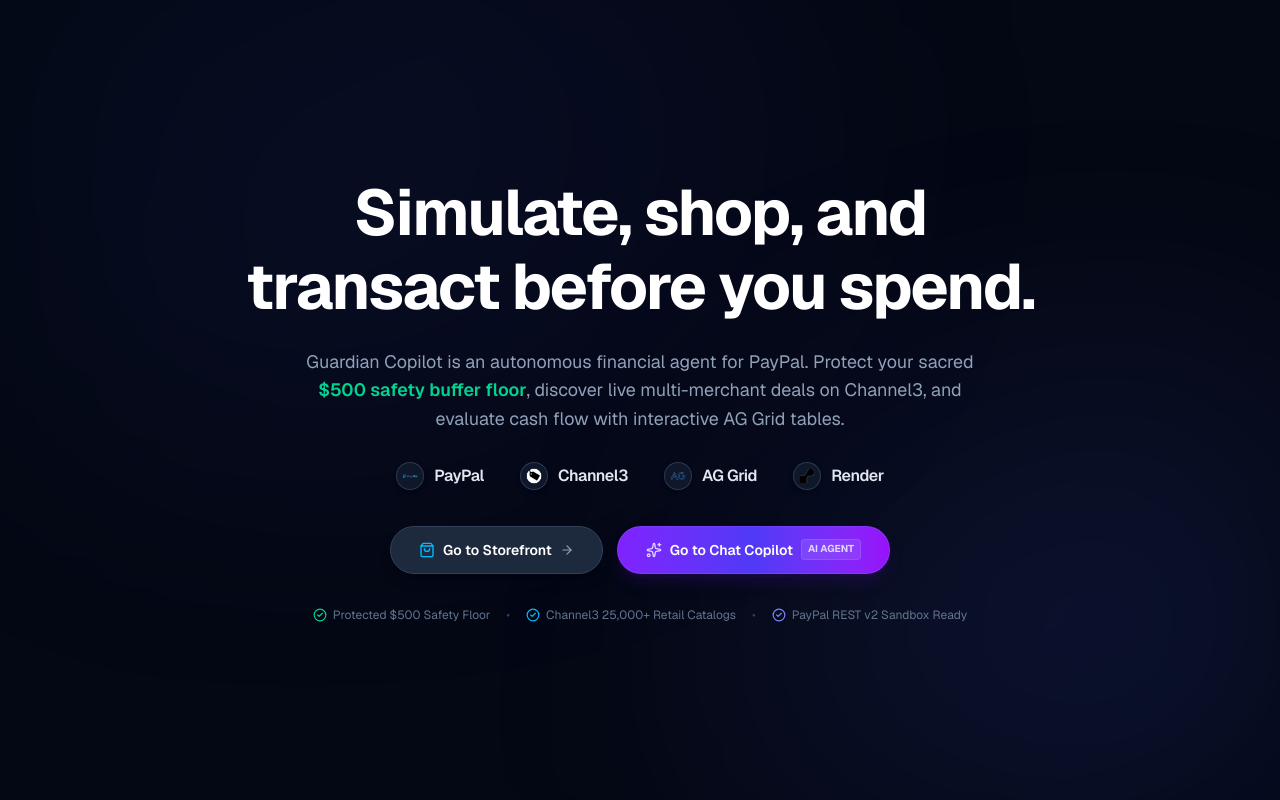
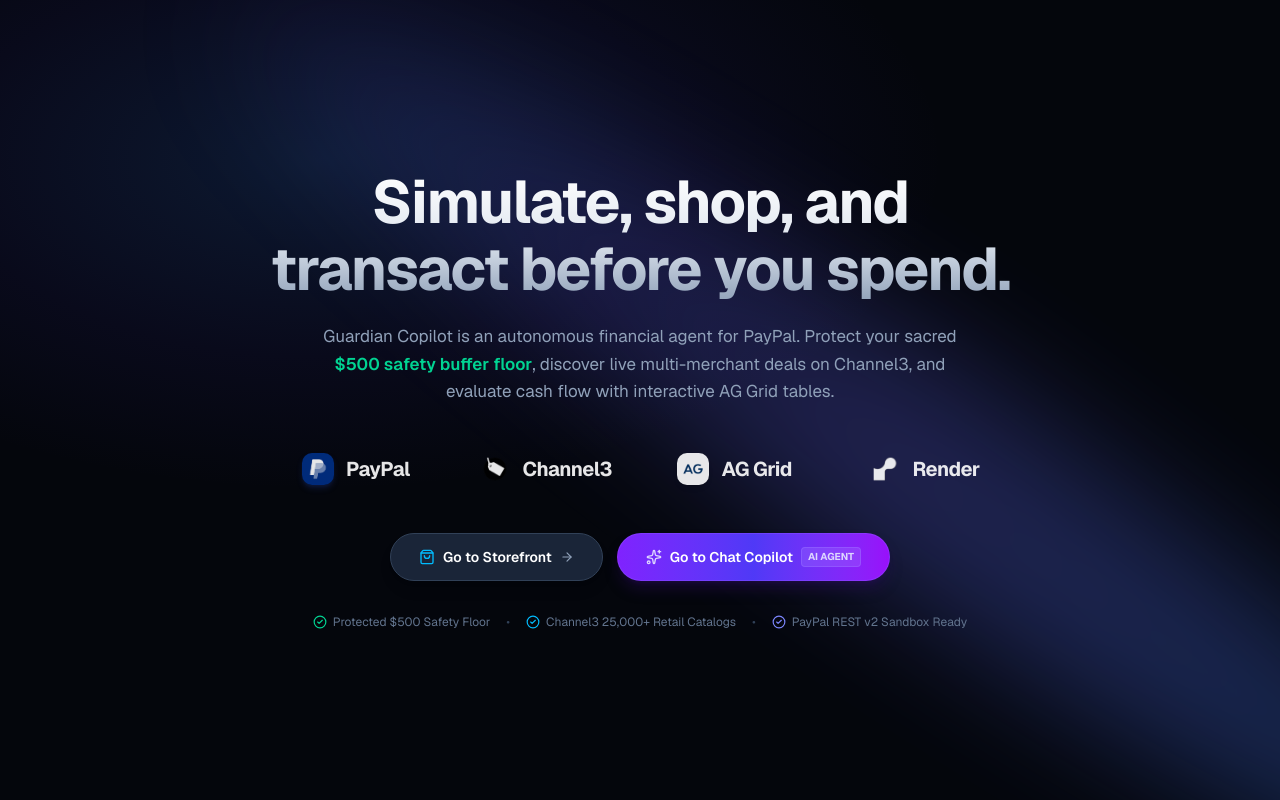
Before and after one commit to HardikBorkar/Can-I-Buy-It-, a Next.js app: page / in a window 1280 px wide. Built offline with nearby package versions, Linux system fonts and the light colour scheme.

Commit message:
feat(landing): integrate Hardik's final spotlight landing page design with custom brand wordmarks

```diff
--- a/app/page.tsx
+++ b/app/page.tsx
@@ -5,7 +5,7 @@ import { LandingHero } from "@/components/landing-hero";
 
 export default function HomePage() {
   return (
-    <main className="min-h-screen w-full flex flex-col bg-[#060c18] text-slate-100 font-sans selection:bg-blue-600 selection:text-white">
+    <main className="min-h-screen w-full flex flex-col bg-[#04060c] text-slate-100 font-sans selection:bg-blue-600 selection:text-white">
       <LandingHero />
     </main>
   );
--- a/components/landing-hero.tsx
+++ b/components/landing-hero.tsx
@@ -8,13 +8,35 @@ import { Sparkles, ShoppingBag, ArrowRight, CheckCircle2 } from "lucide-react";
 type Platform = {
   word: string;
   logoUrl: string;
+  wrapperClass: string;
+  imgClass: string;
 };
 
 const platforms: Platform[] = [
-  { word: "PayPal", logoUrl: "/logos/clean/paypal.png" },
-  { word: "Channel3", logoUrl: "/logos/clean/channel3.png" },
-  { word: "AG Grid", logoUrl: "/logos/clean/aggrid.png" },
-  { word: "Render", logoUrl: "/logos/clean/render.png" },
+  {
+    word: "PayPal",
+    logoUrl: "/logos/clean/paypal-square.png",
+    wrapperClass: "size-8 rounded-lg overflow-hidden shadow-md shadow-blue-950/60 shrink-0",
+    imgClass: "size-full object-cover",
+  },
+  {
+    word: "Channel3",
+    logoUrl: "/logos/clean/channel3.png",
+    wrapperClass: "size-8 flex items-center justify-center shrink-0",
+    imgClass: "size-7 object-contain invert",
+  },
+  {
+    word: "AG Grid",
+    logoUrl: "/logos/clean/aggrid.png",
+    wrapperClass: "size-8 rounded-lg bg-white p-1 flex items-center justify-center shadow-md shrink-0",
+    imgClass: "size-full object-contain",
+  },
+  {
+    word: "Render",
+    logoUrl: "/logos/clean/render.png",
+    wrapperClass: "size-8 flex items-center justify-center shrink-0",
+    imgClass: "size-7 object-contain invert",
+  },
 ];
 
 const EASE_OUT = [0.215, 0.61, 0.355, 1] as const;
@@ -25,59 +47,110 @@ export function LandingHero() {
   const fadeUp = (delay: number) => ({
     initial: reduceMotion ? false : { opacity: 0, y: 12 },
     animate: { opacity: 1, y: 0 },
-    transition: { duration: 0.7, ease: EASE_OUT, delay },
+    transition: { duration: 0.65, ease: EASE_OUT, delay },
   });
 
   return (
-    <div className="relative isolate flex min-h-screen w-full items-center justify-center overflow-hidden px-4 py-16 sm:py-24 sm:px-8 bg-[#040814] font-sans">
-      {/* Ambient Gradient Glows (Matching Hardik's Clean Design) */}
-      <div className="absolute top-1/4 left-1/3 -translate-x-1/2 -translate-y-1/2 w-[650px] h-[380px] bg-gradient-to-br from-sky-500/10 via-indigo-600/10 to-transparent blur-[140px] pointer-events-none -z-10" />
-      <div className="absolute bottom-0 right-0 w-[550px] h-[450px] bg-gradient-to-tl from-blue-600/18 via-indigo-500/10 to-transparent blur-[130px] pointer-events-none -z-10" />
+    <div className="relative isolate flex min-h-screen w-full items-center justify-center overflow-hidden px-4 py-16 sm:py-24 sm:px-8 bg-[#04060c] font-sans">
+      {/* Diagonal Spotlight Beam */}
+      <svg
+        aria-hidden="true"
+        className="pointer-events-none absolute -top-40 left-[-15%] -z-10 h-[145vh] w-[145vw] opacity-90 sm:-top-32 sm:-left-10"
+        xmlns="http://www.w3.org/2000/svg"
+        viewBox="0 0 3787 2842"
+        fill="none"
+      >
+        <g filter="url(#hero-spotlight-blur)">
+          <ellipse
+            cx="1924.71"
+            cy="273.501"
+            rx="1924.71"
+            ry="273.501"
+            transform="matrix(-0.822377 -0.568943 -0.568943 0.822377 3631.88 2291.09)"
+            fill="url(#hero-spotlight-grad)"
+            fillOpacity="0.32"
+          />
+        </g>
+        <defs>
+          <filter
+            id="hero-spotlight-blur"
+            x="0.860352"
+            y="0.838989"
+            width="3785.16"
+            height="2840.26"
+            filterUnits="userSpaceOnUse"
+            colorInterpolationFilters="sRGB"
+          >
+            <feFlood floodOpacity="0" result="BackgroundImageFix" />
+            <feBlend mode="normal" in="SourceGraphic" in2="BackgroundImageFix" result="shape" />
+            <feGaussianBlur stdDeviation="151" result="effect1_foregroundBlur" />
+          </filter>
+          <linearGradient id="hero-spotlight-grad" x1="0%" y1="0%" x2="100%" y2="0%">
+            <stop offset="0%" stopColor="#3b82f6" />
+            <stop offset="50%" stopColor="#6366f1" />
+            <stop offset="100%" stopColor="#1e1b4b" />
+          </linearGradient>
+        </defs>
+      </svg>
 
-      <div className="pointer-events-none mx-auto flex max-w-[1100px] flex-col items-center text-center antialiased">
-        {/* Clean Hero Headline */}
+      {/* Soft Top-Left Radial Spotlight Ambient */}
+      <div
+        aria-hidden="true"
+        className="pointer-events-none absolute inset-0 -z-10 bg-[radial-gradient(ellipse_65%_55%_at_25%_20%,rgba(59,130,246,0.16),rgba(67,56,202,0.08)_45%,transparent_75%)]"
+      />
+
+      <div className="mx-auto flex max-w-[1040px] flex-col items-center text-center antialiased">
+        {/* Main Spotlight Headline */}
         <motion.h1
-          {...fadeUp(0.15)}
-          className="max-w-[800px] text-[clamp(36px,5.2vw,64px)] leading-[1.15] font-bold tracking-[-0.03em] text-white font-sans"
+          {...fadeUp(0.05)}
+          className="max-w-[22ch] bg-gradient-to-b from-white via-slate-200 to-slate-400 bg-clip-text text-[clamp(34px,5vw,60px)] leading-[1.12] font-bold tracking-[-0.03em] text-balance text-transparent font-sans"
         >
-          Simulate, shop, and <br className="hidden sm:inline" />
-          transact before you spend.
+          Simulate, shop, and transact before you spend.
         </motion.h1>
 
         {/* Subtitle */}
         <motion.p
-          {...fadeUp(0.35)}
-          className="mt-6 max-w-[680px] text-[clamp(15px,1.4vw,18px)] leading-[1.6] text-pretty text-slate-400 font-sans"
+          {...fadeUp(0.18)}
+          className="mt-5 max-w-[660px] text-[clamp(14px,1.35vw,17px)] leading-[1.6] text-pretty text-slate-400 font-sans"
         >
           Guardian Copilot is an autonomous financial agent for PayPal. Protect your sacred{" "}
           <strong className="text-emerald-400 font-semibold">$500 safety buffer floor</strong>, discover live multi-merchant deals on Channel3, and evaluate cash flow with interactive AG Grid tables.
         </motion.p>
 
-        {/* Integration Partners Row */}
+        {/* Spotlight Brand Logos (Icon + White Wordmark Format) */}
         <motion.div
-          {...fadeUp(0.5)}
-          className="mt-7 flex flex-wrap items-center justify-center gap-7 sm:gap-9 text-slate-300"
+          {...fadeUp(0.32)}
+          className="mt-12 grid grid-cols-2 sm:grid-cols-4 items-center justify-items-center gap-x-10 gap-y-8 sm:gap-x-14"
         >
-          {platforms.map((p) => (
-            <div key={p.word} className="flex items-center gap-2.5 text-slate-300 hover:text-white transition-colors">
-              <div className="size-6 sm:size-7 rounded-full bg-slate-900 border border-slate-700/80 p-1 flex items-center justify-center shadow-md">
+          {platforms.map((platform) => (
+            <div
+              key={platform.word}
+              className="flex items-center gap-3 select-none opacity-90 hover:opacity-100 transition-opacity duration-200"
+            >
+              <span className={platform.wrapperClass}>
                 {/* eslint-disable-next-line @next/next/no-img-element */}
-                <img src={p.logoUrl} alt={p.word} className="size-full object-contain" />
-              </div>
-              <span className="text-sm sm:text-base font-semibold tracking-tight text-slate-200">{p.word}</span>
+                <img
+                  src={platform.logoUrl}
+                  alt={platform.word}
+                  className={platform.imgClass}
+                />
+              </span>
+              <span className="text-lg sm:text-xl font-bold tracking-tight text-white">
+                {platform.word}
+              </span>
             </div>
           ))}
         </motion.div>
 
         {/* Two Call-to-Action Buttons */}
         <motion.div
-          {...fadeUp(0.65)}
-          className="pointer-events-auto mt-9 flex flex-col items-center gap-3.5 sm:flex-row w-full sm:w-auto justify-center"
+          {...fadeUp(0.46)}
+          className="mt-12 flex flex-col items-center gap-3.5 sm:flex-row w-full sm:w-auto justify-center"
         >
           {/* Button 1: Go to Storefront */}
           <Link
             href="/storefront"
-            className="w-full sm:w-auto inline-flex h-12 items-center justify-center gap-2 rounded-full px-7 text-sm font-semibold text-white bg-slate-800 hover:bg-slate-700 border border-slate-700 hover:border-slate-600 shadow-lg transition active:scale-95 group cursor-pointer"
+            className="w-full sm:w-auto inline-flex h-12 items-center justify-center gap-2 rounded-full px-7 text-sm font-semibold text-white bg-slate-800/90 hover:bg-slate-700 border border-slate-700 hover:border-slate-600 shadow-lg transition active:scale-95 group cursor-pointer"
           >
             <ShoppingBag className="w-4 h-4 text-sky-400 group-hover:scale-110 transition-transform" />
             <span>Go to Storefront</span>
@@ -99,7 +172,7 @@ export function LandingHero() {
 
         {/* Features / Guarantee Micro-pills */}
         <motion.div
-          {...fadeUp(0.8)}
+          {...fadeUp(0.6)}
           className="mt-8 flex flex-wrap items-center justify-center gap-4 text-[12px] text-slate-500 font-sans"
         >
           <div className="flex items-center gap-1.5">
```
